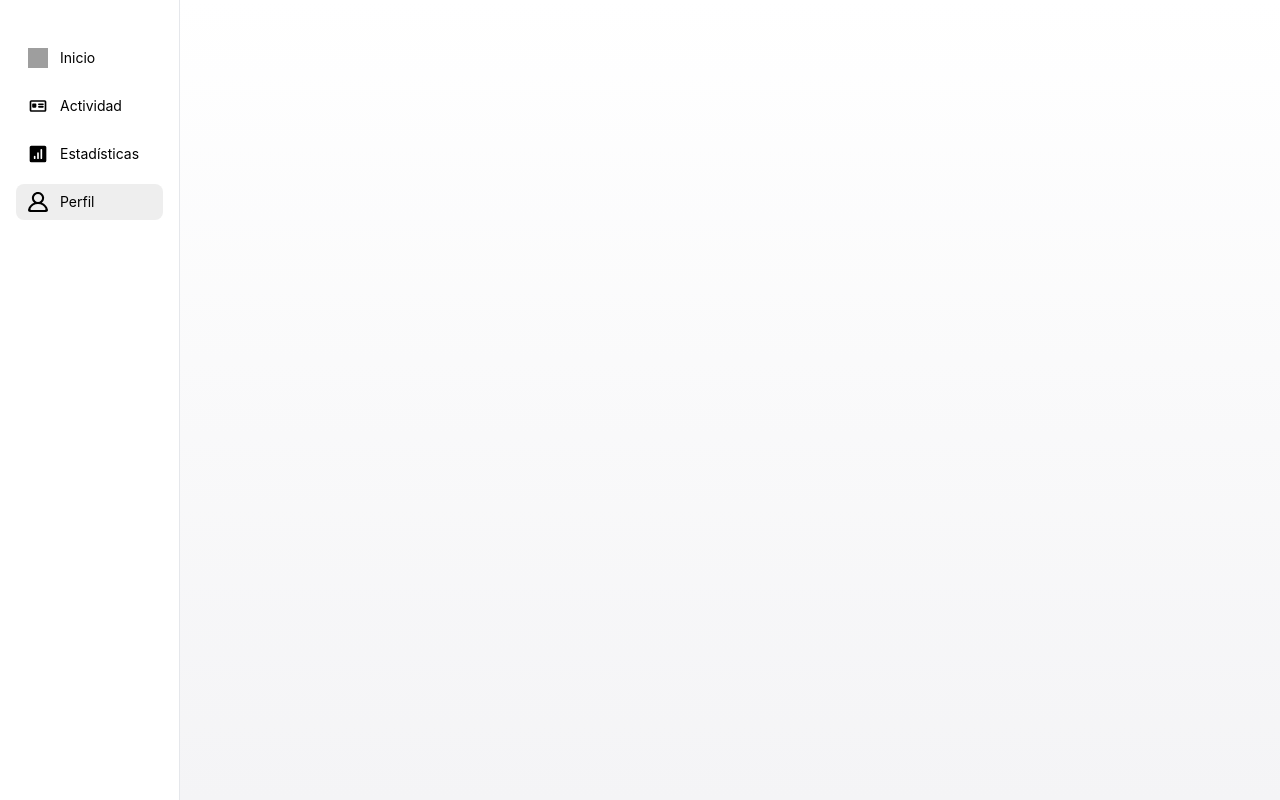
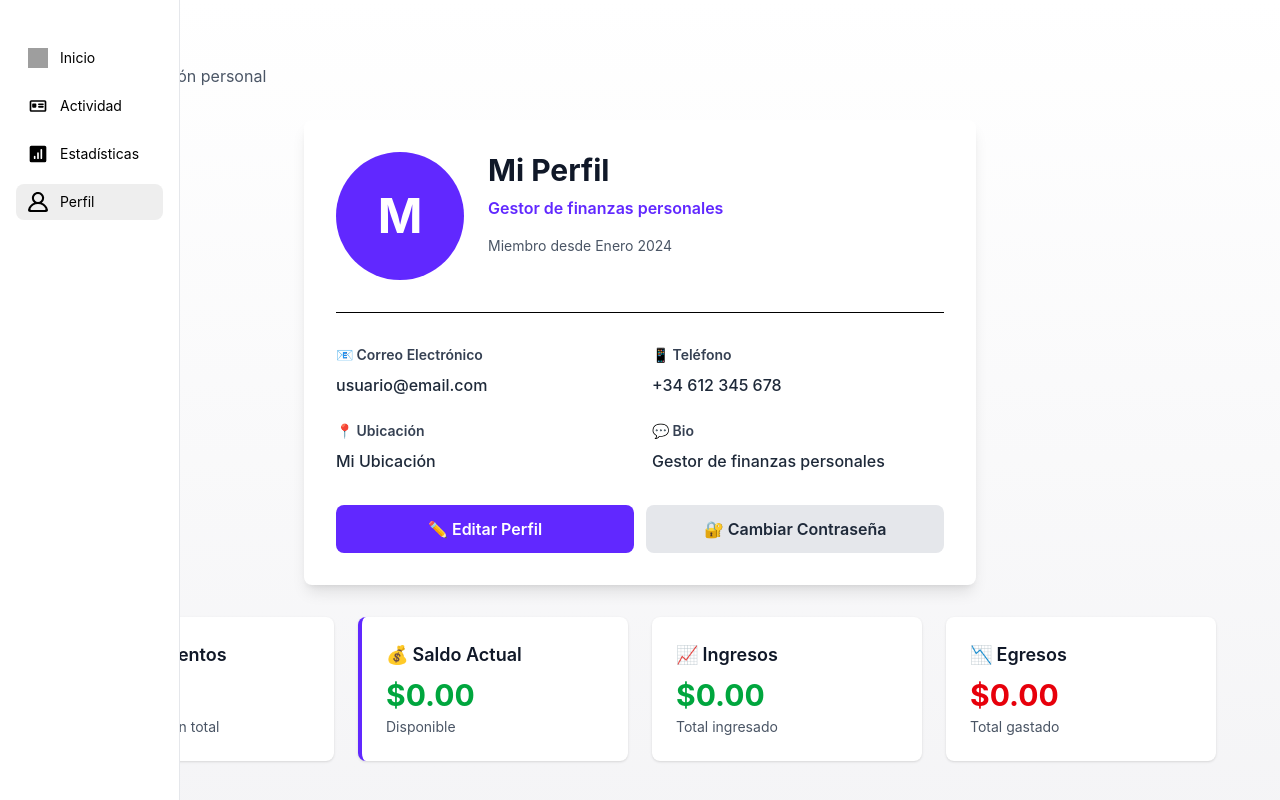
Before and after one commit to matiibuffaRC/desarrollo-trabajo-practico2, a React (Vite) app: page /profile in a window 1280 px wide. Shown: the top 800 px of the page. Built offline with nearby package versions, Linux system fonts and the light colour scheme; grey boxes are pictures that could not be loaded.

Commit message:
Sección de perfil agregada

```diff
--- a/src/App.jsx
+++ b/src/App.jsx
@@ -32,7 +32,7 @@ function App() {
         <Route path="/" element={<Homepage movements={movements} setMovements={setMovements} total={total}/>}/>
         <Route path="/activity" element={<ActivityPage movements={movements} setMovements={setMovements} total={total} />}/>
         <Route path="/stats" element={<StatsPage movements={movements} />}/>
-        <Route path="/profile" element={<ProfilePage />}/>
+        <Route path="/profile" element={<ProfilePage movements={movements} total={total} />}/>
       </Routes>
       <FooterComponent></FooterComponent>
     </BrowserRouter>
--- a/src/assets/Pages/ProfilePage.jsx
+++ b/src/assets/Pages/ProfilePage.jsx
@@ -1,9 +1,240 @@
-import React from 'react';
+import React, { useState, useMemo } from 'react';
 
-function ProfilePage() {
+function ProfilePage({ movements = [], total = 0 }) {
+  // Calcula estadísticas financieras reales
+  const stats = useMemo(() => {
+    const ingresos = movements
+      .filter(mov => mov.tipo === 'Ingreso')
+      .reduce((acc, mov) => acc + mov.monto, 0);
+
+    const egresos = movements
+      .filter(mov => mov.tipo === 'Egreso')
+      .reduce((acc, mov) => acc + mov.monto, 0);
+
+    const presupuestoMensual = movements.length > 0
+      ? Math.max(...movements.map(m => m.monto || 0)) * 3
+      : 5000;
+
+    return {
+      movimientos: movements.length,
+      ingresos,
+      egresos,
+      presupuestoMensual,
+      saldoActual: total
+    };
+  }, [movements, total]);
+
+  const [userData, setUserData] = useState({
+    name: 'Mi Perfil',
+    email: 'usuario@email.com',
+    phone: '+34 612 345 678',
+    location: 'Mi Ubicación',
+    joinDate: 'Enero 2024',
+    bio: 'Gestor de finanzas personales',
+  });
+
+  const [isEditing, setIsEditing] = useState(false);
+  const [editedData, setEditedData] = useState(userData);
+
+  const handleSave = () => {
+    setUserData(editedData);
+    setIsEditing(false);
+  };
+
+  const handleChange = (e) => {
+    const { name, value } = e.target;
+    setEditedData({
+      ...editedData,
+      [name]: value,
+    });
+  };
+
   return (
-    <div className="p-3 pb-20 min-h-screen bg-linear-to-b from-white to-[#F4F4F6]">
-      <h1>Página de Perfil</h1>
+    <div className="p-4 pb-20 min-h-screen bg-gradient-to-b from-white to-[#F4F4F6]">
+      {/* Header */}
+      <div className="mb-8">
+        <h1 className="text-3xl md:text-4xl font-bold text-gray-900">Mi Perfil</h1>
+        <p className="text-gray-600 text-sm md:text-base mt-2">Gestiona tu información personal</p>
+      </div>
+
+      {/* Profile Card */}
+      <div className="bg-white rounded-lg shadow-lg p-6 md:p-8 max-w-2xl mx-auto">
+        {/* Avatar Section */}
+        <div className="flex flex-col md:flex-row items-center md:items-start gap-6 mb-8">
+          <div className="flex-shrink-0">
+            <div className="w-24 h-24 md:w-32 md:h-32 rounded-full bg-[#6128FF] flex items-center justify-center">
+              <span className="text-4xl md:text-5xl text-white font-bold">
+                {userData.name.charAt(0)}
+              </span>
+            </div>
+          </div>
+
+          <div className="flex-1 text-center md:text-left">
+            {isEditing ? (
+              <input
+                type="text"
+                name="name"
+                value={editedData.name}
+                onChange={handleChange}
+                className="text-2xl md:text-3xl font-bold text-gray-900 w-full border-b-2 border-[#6128FF] focus:outline-none mb-2"
+              />
+            ) : (
+              <h2 className="text-2xl md:text-3xl font-bold text-gray-900 mb-2">
+                {userData.name}
+              </h2>
+            )}
+            {!isEditing && (
+              <p className="text-[#6128FF] font-semibold mb-4">{userData.bio}</p>
+            )}
+            <p className="text-gray-600 text-sm">
+              Miembro desde {userData.joinDate}
+            </p>
+          </div>
+        </div>
+
+        <hr className="my-8" />
+
+        {/* Information Section */}
+        <div className="space-y-6">
+          <div className="grid grid-cols-1 md:grid-cols-2 gap-6">
+            {/* Email */}
+            <div>
+              <label className="block text-sm font-semibold text-gray-700 mb-2">
+                📧 Correo Electrónico
+              </label>
+              {isEditing ? (
+                <input
+                  type="email"
+                  name="email"
+                  value={editedData.email}
+                  onChange={handleChange}
+                  className="w-full px-3 py-2 border border-gray-300 rounded-md focus:ring-2 focus:ring-[#6128FF] focus:border-transparent"
+                />
+              ) : (
+                <p className="text-gray-800 font-medium">{userData.email}</p>
+              )}
+            </div>
+
+            {/* Phone */}
+            <div>
+              <label className="block text-sm font-semibold text-gray-700 mb-2">
+                📱 Teléfono
+              </label>
+              {isEditing ? (
+                <input
+                  type="tel"
+                  name="phone"
+                  value={editedData.phone}
+                  onChange={handleChange}
+                  className="w-full px-3 py-2 border border-gray-300 rounded-md focus:ring-2 focus:ring-[#6128FF] focus:border-transparent"
+                />
+              ) : (
+                <p className="text-gray-800 font-medium">{userData.phone}</p>
+              )}
+            </div>
+
+            {/* Location */}
+            <div>
+              <label className="block text-sm font-semibold text-gray-700 mb-2">
+                📍 Ubicación
+              </label>
+              {isEditing ? (
+                <input
+                  type="text"
+                  name="location"
+                  value={editedData.location}
+                  onChange={handleChange}
+                  className="w-full px-3 py-2 border border-gray-300 rounded-md focus:ring-2 focus:ring-[#6128FF] focus:border-transparent"
+                />
+              ) : (
+                <p className="text-gray-800 font-medium">{userData.location}</p>
+              )}
+            </div>
+
+            {/* Bio */}
+            <div>
+              <label className="block text-sm font-semibold text-gray-700 mb-2">
+                💬 Bio
+              </label>
+              {isEditing ? (
+                <input
+                  type="text"
+                  name="bio"
+                  value={editedData.bio}
+                  onChange={handleChange}
+                  className="w-full px-3 py-2 border border-gray-300 rounded-md focus:ring-2 focus:ring-[#6128FF] focus:border-transparent"
+                />
+              ) : (
+                <p className="text-gray-800 font-medium">{userData.bio}</p>
+              )}
+            </div>
+          </div>
+        </div>
+
+        {/* Action Buttons */}
+        <div className="mt-8 flex flex-col sm:flex-row gap-3">
+          {!isEditing ? (
+            <>
+              <button
+                onClick={() => {
+                  setIsEditing(true);
+                  setEditedData(userData);
+                }}
+                className="flex-1 px-6 py-3 bg-[#6128FF] text-white font-semibold rounded-lg hover:opacity-90 transition-colors duration-200"
+              >
+                ✏️ Editar Perfil
+              </button>
+              <button className="flex-1 px-6 py-3 bg-gray-200 text-gray-800 font-semibold rounded-lg hover:bg-gray-300 transition-colors duration-200">
+                🔐 Cambiar Contraseña
+              </button>
+            </>
+          ) : (
+            <>
+              <button
+                onClick={handleSave}
+                className="flex-1 px-6 py-3 bg-green-600 text-white font-semibold rounded-lg hover:bg-green-700 transition-colors duration-200"
+              >
+                ✅ Guardar Cambios
+              </button>
+              <button
+                onClick={() => setIsEditing(false)}
+                className="flex-1 px-6 py-3 bg-gray-200 text-gray-800 font-semibold rounded-lg hover:bg-gray-300 transition-colors duration-200"
+              >
+                ❌ Cancelar
+              </button>
+            </>
+          )}
+        </div>
+      </div>
+
+      {/* Additional Info Cards - Datos Reales */}
+      <div className="grid grid-cols-1 md:grid-cols-2 lg:grid-cols-4 gap-6 max-w-6xl mx-auto mt-8">
+        <div className="bg-white rounded-lg shadow p-6">
+          <h3 className="text-lg font-semibold text-gray-900 mb-2">📊 Movimientos</h3>
+          <p className="text-3xl font-bold text-[#6128FF] mb-1">{stats.movimientos}</p>
+          <p className="text-gray-600 text-sm">Registrados en total</p>
+        </div>
+
+        <div className="bg-white rounded-lg shadow p-6 border-l-4 border-[#6128FF]">
+          <h3 className="text-lg font-semibold text-gray-900 mb-2">💰 Saldo Actual</h3>
+          <p className={`text-3xl font-bold mb-1 ${total >= 0 ? 'text-green-600' : 'text-red-600'}`}>
+            ${stats.saldoActual.toFixed(2)}
+          </p>
+          <p className="text-gray-600 text-sm">Disponible</p>
+        </div>
+
+        <div className="bg-white rounded-lg shadow p-6">
+          <h3 className="text-lg font-semibold text-gray-900 mb-2">📈 Ingresos</h3>
+          <p className="text-3xl font-bold text-green-600 mb-1">${stats.ingresos.toFixed(2)}</p>
+          <p className="text-gray-600 text-sm">Total ingresado</p>
+        </div>
+
+        <div className="bg-white rounded-lg shadow p-6">
+          <h3 className="text-lg font-semibold text-gray-900 mb-2">📉 Egresos</h3>
+          <p className="text-3xl font-bold text-red-600 mb-1">${stats.egresos.toFixed(2)}</p>
+          <p className="text-gray-600 text-sm">Total gastado</p>
+        </div>
+      </div>
     </div>
   );
 }
```
